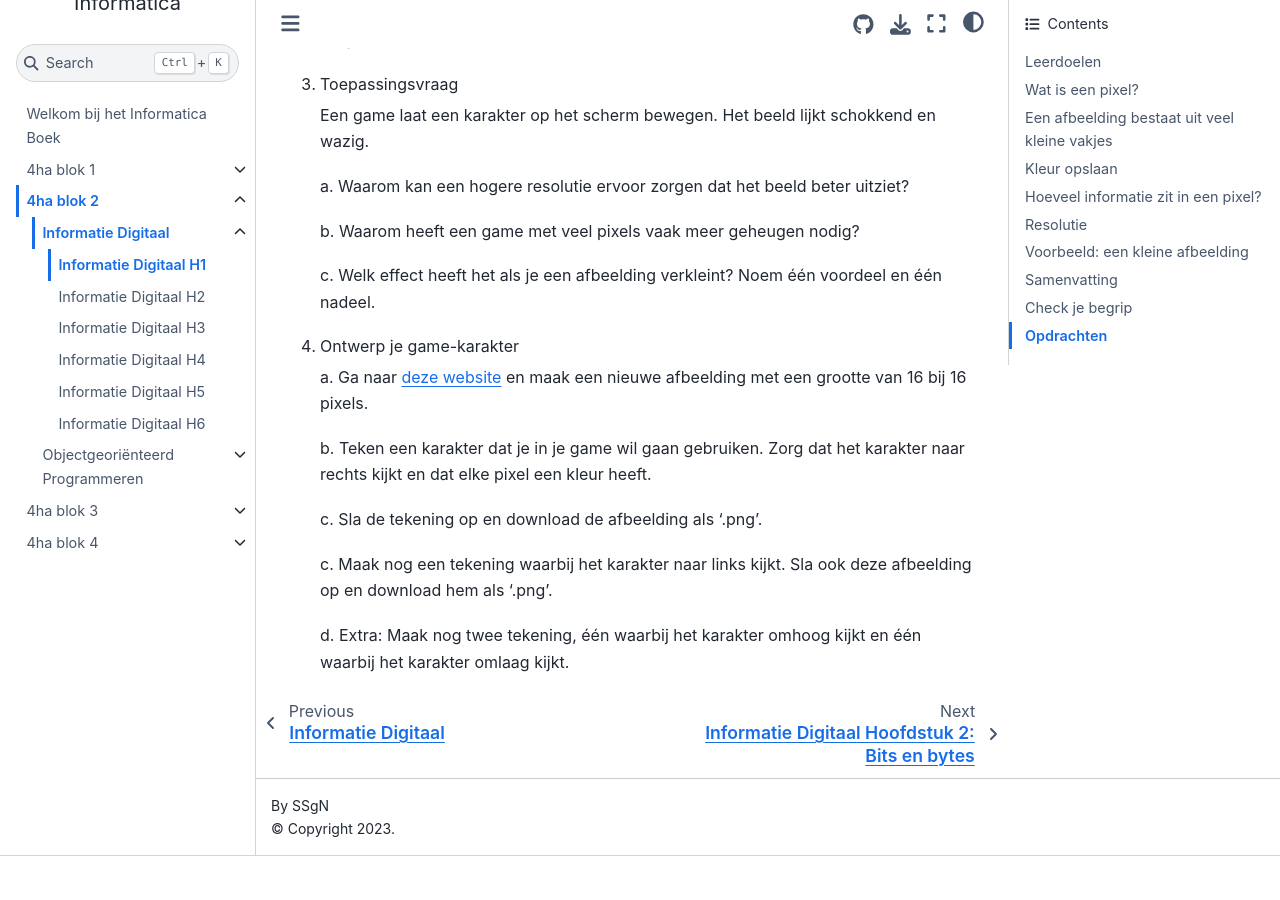
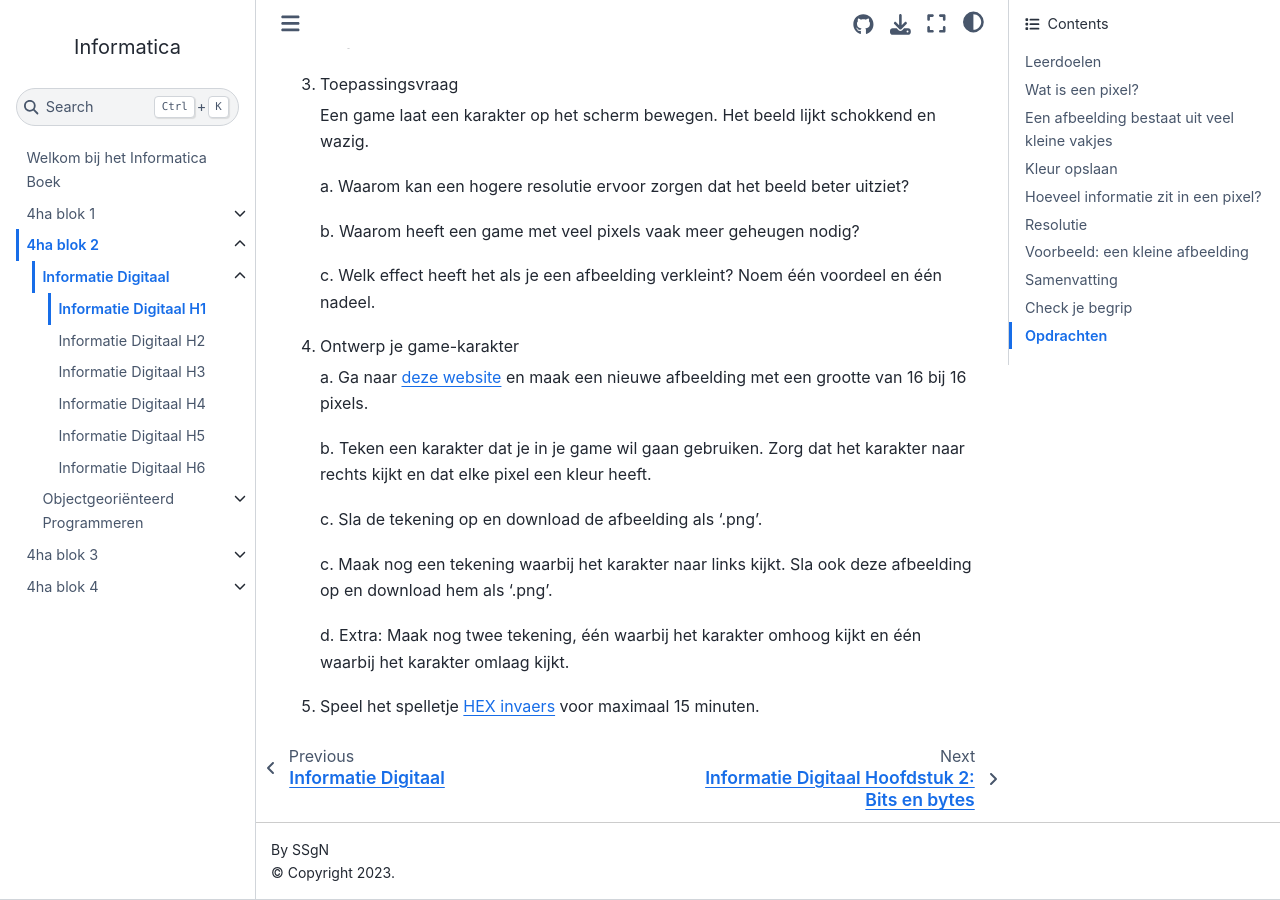
Before and after one commit to JoostvanTiel/informatica, a Jupyter Book: the page built from book/blok2/InfDig/hoofdstuk1.md, in a window 1280 px wide and 900 px high, scrolled down 5247 px. Built offline with Jupyter Book 1.0.4 settings and Sphinx 7.4.7 and the Sphinx Book theme 1.1.4, drawn with Linux system fonts in a browser that asks for light colours; before the commit the page ends 6103 px from its top, so only the background shows below that.

Commit message:
Add additional task to Hoofdstuk 1: Play HEX invaders for 15 minutes

```diff
--- a/book/blok2/InfDig/hoofdstuk1.md
+++ b/book/blok2/InfDig/hoofdstuk1.md
@@ -220,3 +220,5 @@ Zo kunnen eenvoudige plaatjes worden gemaakt met pixels.
    c. Maak nog een tekening waarbij het karakter naar links kijkt. Sla ook deze afbeelding op en download hem als '.png'.
 
    d. Extra: Maak nog twee tekening, één waarbij het karakter omhoog kijkt en één waarbij het karakter omlaag kijkt.
+
+5. Speel het spelletje [HEX invaers](http://www.hexinvaders.com/#) voor maximaal 15 minuten.
```
